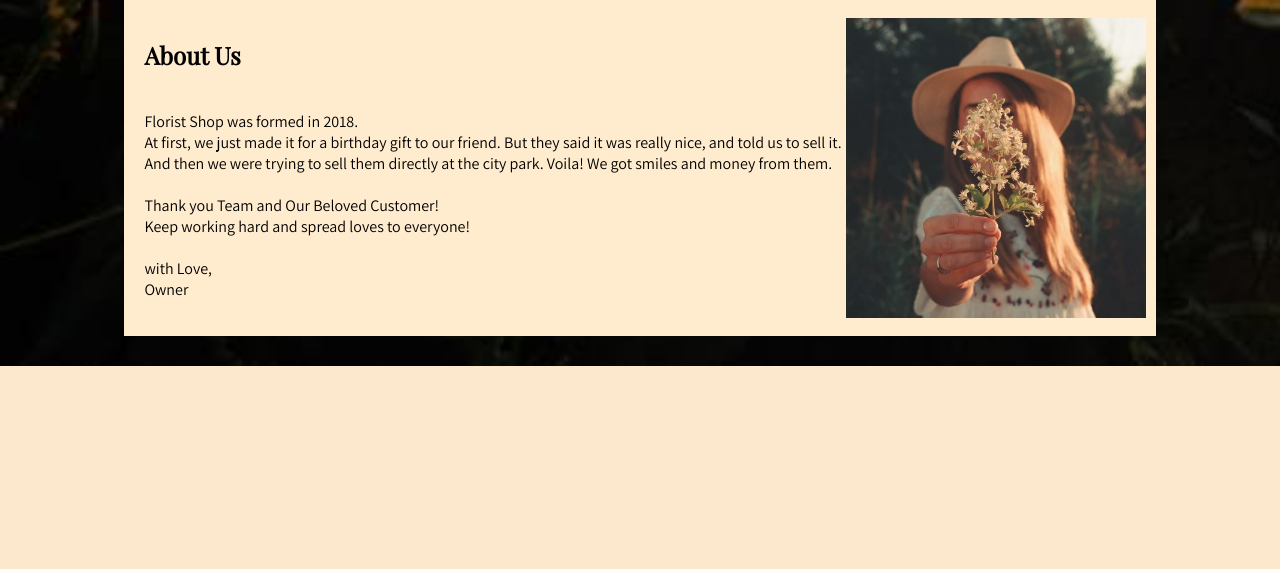
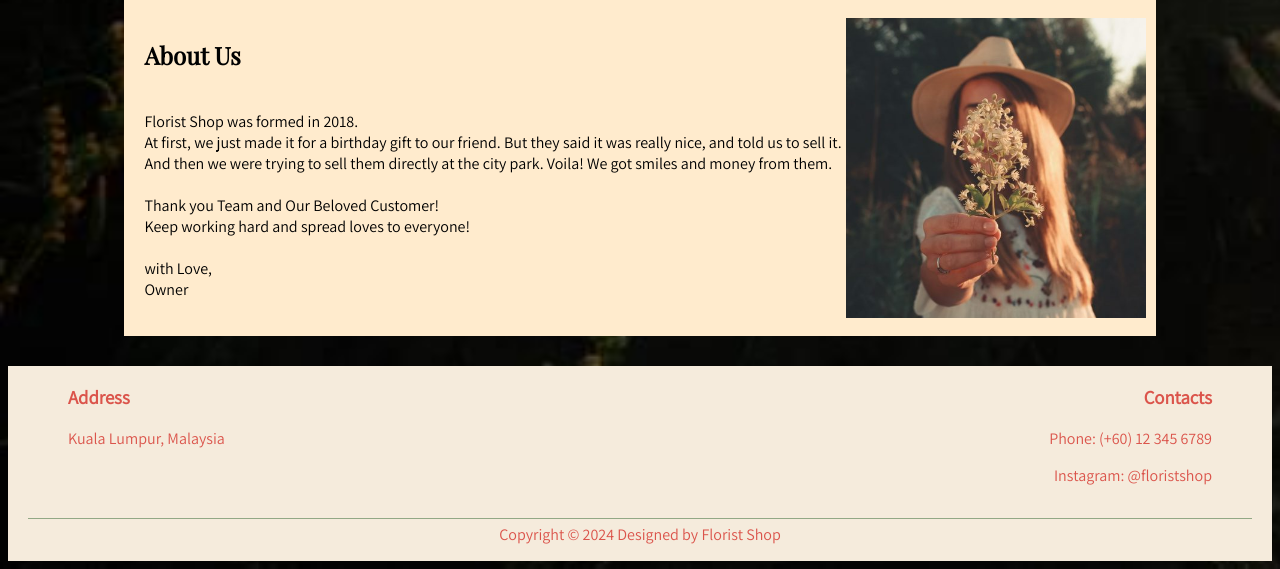
Before and after one commit to zhafranzainal/basic_web, a PHP site: page / in a window 1280 px wide. Shown: the part 2520-3089 px from the top of the page. Before the commit the page ends 2886 px from the top, so only its background shows below. Run offline with PHP 8.4, Linux system fonts and the light colour scheme.

Commit message:
Add footer section

```diff
--- a/Meeting 7 - Footer/florist-shop/index.html
+++ b/Meeting 7 - Footer/florist-shop/index.html
@@ -245,6 +245,28 @@
 
     </main>
 
+    <footer>
+        <div class="center-footer">
+
+            <div class="main-footer">
+                <div class="left-footer">
+                    <h3 class="info-left"><b>Address</b></h3>
+                    <p class="info-left">Kuala Lumpur, Malaysia</p>
+                </div>
+                <div class="right-footer">
+                    <h3 class="info-right"><b>Contacts</b></h3>
+                    <p class="info-right">Phone: (+60) 12 345 6789</p>
+                    <p class="info-right">Instagram: @floristshop</p>
+                </div>
+            </div>
+
+            <div class="main-footer">
+                <p class="info-center">Copyright &copy; 2024 Designed by Florist Shop</p>
+            </div>
+
+        </div>
+    </footer>
+
 </body>
 
 </html>
--- a/Meeting 7 - Footer/florist-shop/styles.css
+++ b/Meeting 7 - Footer/florist-shop/styles.css
@@ -225,3 +225,48 @@ div.image-about {
 img.about-us {
     width: 300px;
 }
+
+footer {
+    background-color: rgb(245, 235, 220);
+}
+
+.center-footer {
+    margin-left: 20px;
+    margin-right: 20px;
+}
+
+.main-footer {
+    display: flex;
+    justify-content: center;
+    width: 100%;
+}
+
+.left-footer {
+    margin-right: auto;
+    margin-left: 40px;
+}
+
+.right-footer {
+    margin-left: auto;
+    margin-right: 40px;
+}
+
+.info-left {
+    color: rgb(219, 84, 75);
+    text-align: left;
+    width: 100%;
+}
+
+.info-right {
+    color: rgb(219, 84, 75);
+    text-align: right;
+    width: 100%;
+}
+
+.info-center {
+    color: rgb(219, 84, 75);
+    text-align: center;
+    width: 100%;
+    padding-top: 5px;
+    border-top: 1px solid rgb(146, 168, 133);
+}
```
